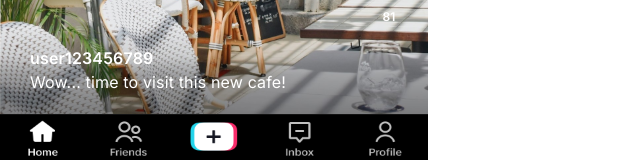
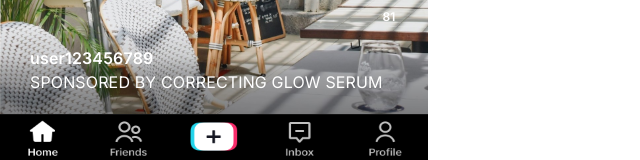
Before and after one commit to triciiaaa/4-Us, a Next.js app: page / in a window 1280 px wide. Shown: the part 642-802 px from the top of the page, without its empty margins (0-640 px from the left). Built offline with nearby package versions, Linux system fonts and the light colour scheme.

Commit message:
linkage of share

```diff
--- a/app/for-us/for-us-group1.js
+++ b/app/for-us/for-us-group1.js
@@ -16,6 +16,7 @@
         height={330}
         style={{ borderRadius: "5px" }}
         alt="Preview"
+        onClick={() => router.push("/for-us/new-group")}
       />
       <Stack
         direction="row"
--- a/app/page.js
+++ b/app/page.js
@@ -167,7 +167,7 @@
                   color: theme.palette.white.main,
                 }}
               >
-                Wow... time to visit this new cafe!
+                SPONSORED BY CORRECTING GLOW SERUM
               </Typography>
             </Stack>
             <Image
```
